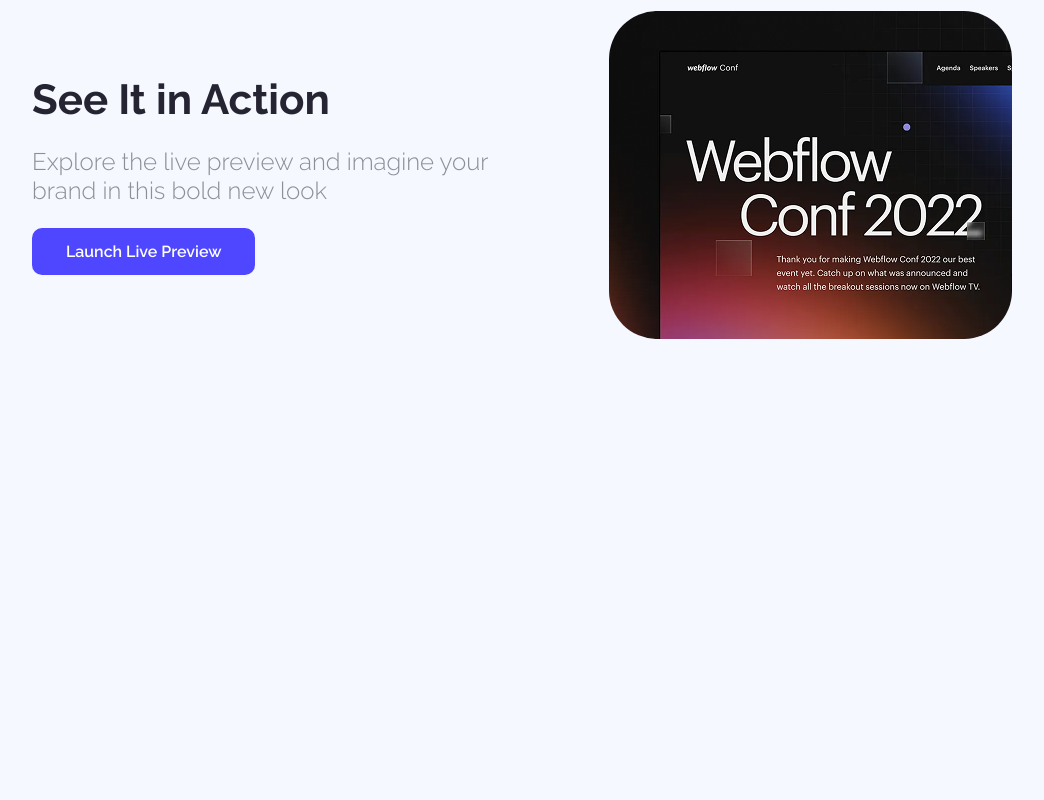
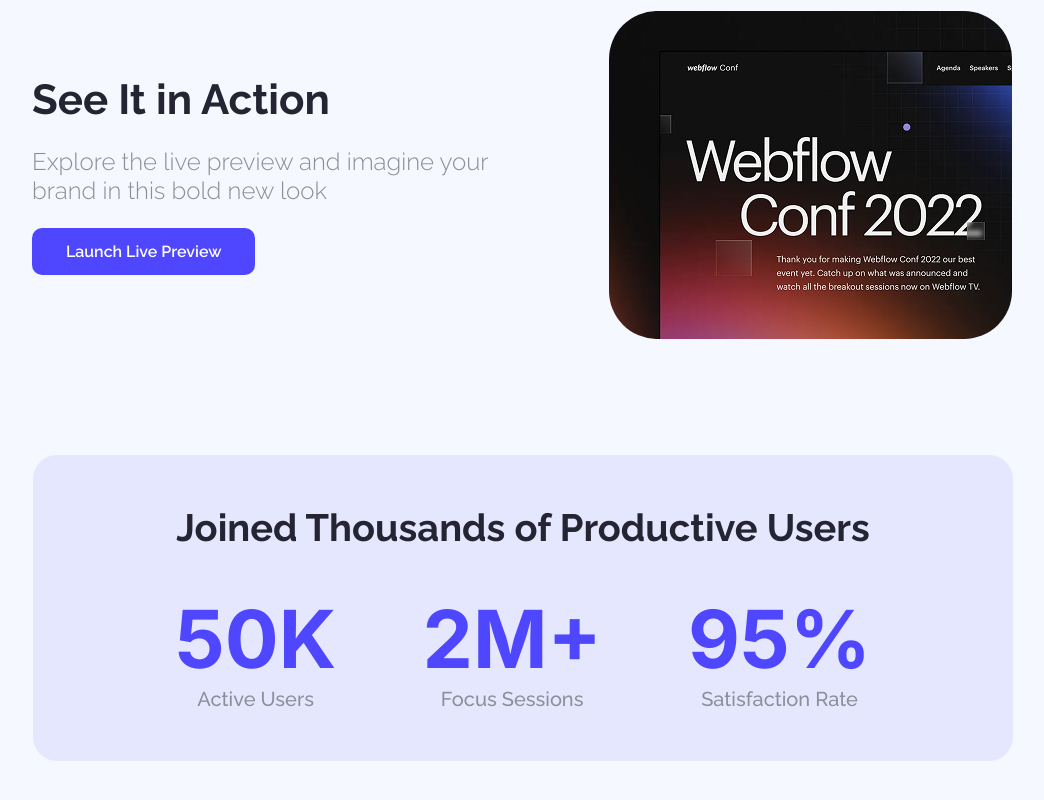
Before and after one commit to sam-z-mridula/B12A01-landing-launchpad, a plain HTML site: page index.html in a window 1280 px wide. Shown: the part 876-1676 px from the top of the page, without its empty margins (108-1152 px from the left). Before the commit the page ends 1331 px from the top, so only its background shows below. Drawn offline with Linux system fonts and the light colour scheme.

Commit message:
user section completed

```diff
--- a/index.html
+++ b/index.html
@@ -1,5 +1,6 @@
 <!DOCTYPE html>
 <html lang="en">
+
 <head>
     <meta charset="UTF-8">
     <meta name="viewport" content="width=device-width, initial-scale=1.0">
@@ -7,19 +8,20 @@
     <link rel="stylesheet" href="styles/style.css">
 
 </head>
+
 <body>
     <!-- Header -->
     <header>
         <!-- Navbar -->
         <nav class="navbar">
             <a class="logo" href="#">LOGO</a>
-            <a href="#"><button  class="btn">Sign Up</button></a>
+            <a href="#"><button class="btn">Sign Up</button></a>
         </nav>
         <!-- Hero Section -->
-         <div class="hero">
+        <div class="hero">
             <h1>Cool Dark UI Template for<br>Webflow Agencies!</h1>
             <button class="btn">Stay Focused</button>
-         </div>
+        </div>
     </header>
 
     <!-- Action Section -->
@@ -34,11 +36,40 @@
         </div>
     </section>
 
-    <section class="user"></section>
+    <!-- Productive User Section -->
+    <section>
+        <div class="user">
+            <div class="user-info">
+
+                <h1>Joined Thousands of Productive Users</h1>
+                <div class="all-users">
+
+                    <div class="text">
+                        <h1>50K</h1>
+                        <p>Active Users</p>
+                    </div>
+
+                    <div class="text">
+                        <h1>2M+</h1>
+                        <p>Focus Sessions</p>
+                    </div>
+
+                    <div class="text">
+                        <h1>95%</h1>
+                        <p>Satisfaction Rate</p>
+                    </div>
+
+                </div>
+
+            </div>
+        </div>
+    </section>
+
     <section class="review"></section>
     <section class="focus"></section>
     <section class="newsletter"></section>
 
     <footer></footer>
 </body>
+
 </html>
--- a/styles/style.css
+++ b/styles/style.css
@@ -88,3 +88,36 @@
 .action img{
     border-radius: 48px;
 }
+
+.user{
+    margin: 0 159px 137px 141px;
+    background-color: var(--bg-secondary);
+    text-align: center;
+    padding: 50px 142px;
+    border-radius: 24px;
+}
+
+.user-info h1{
+    font-size: 38px;
+    font-weight: 700;
+    color: var(--text-color);
+}
+
+.all-users{
+    display: flex;
+    justify-content: space-between;
+    margin-top: 40px;
+}
+
+.text h1{
+    font-family: 'Inter';
+    font-weight: 700;
+    font-size: 80px;
+    color: var(--primary-color);
+}
+
+.text p{
+    font-size: 20px;
+    font-weight: 500;
+    color: var(--text-secondary);
+}
```
